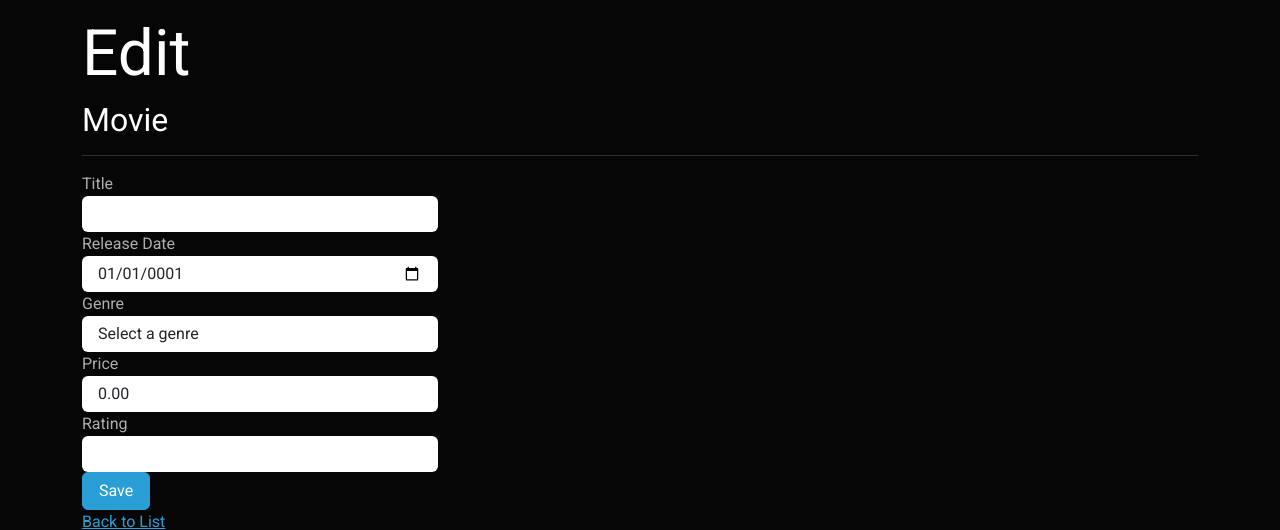
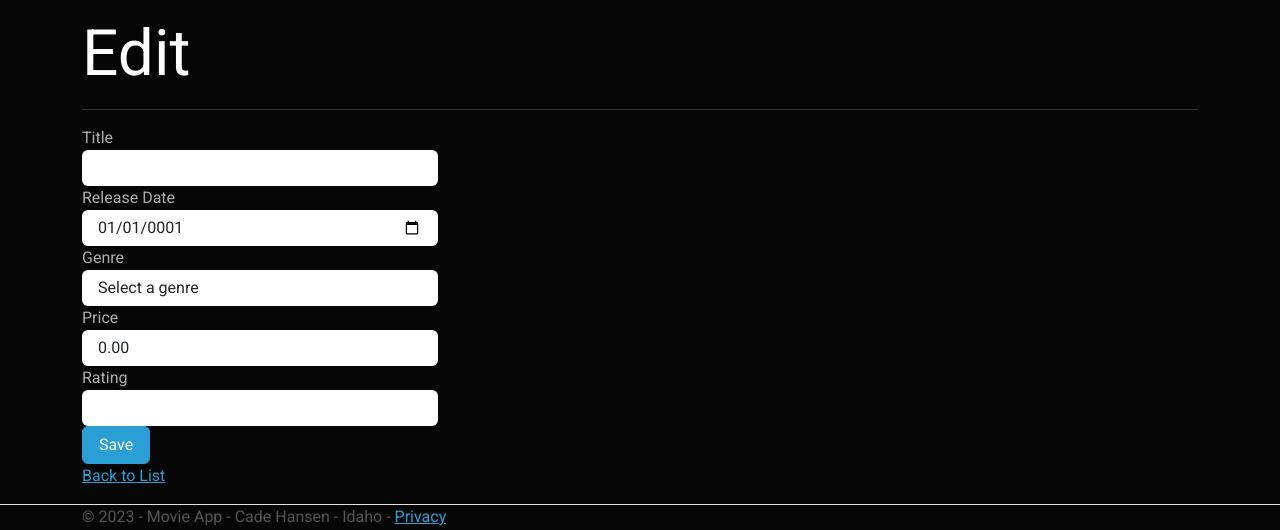
Before and after one commit to codfish81/CIT365-W2023-HansenCade, an ASP.NET Core app: template MvcMovie/Views/Movies/Edit.cshtml in a window 1280 px wide. Shown: the part 57-587 px from the top of the page. Run offline with ASP.NET Core 8, Linux system fonts and the light colour scheme; the template is opened without the code that fills it, so the values that code supplies are empty.

Commit message:
Updated view pages with title of movie heading

```diff
--- a/MvcMovie/Views/Movies/Create.cshtml
+++ b/MvcMovie/Views/Movies/Create.cshtml
@@ -6,7 +6,7 @@
 
 <h1>Create</h1>
 
-<h4>Movie</h4>
+<h4>New Movie</h4>
 <hr />
 <div class="row">
     <div class="col-md-4">
--- a/MvcMovie/Views/Movies/Delete.cshtml
+++ b/MvcMovie/Views/Movies/Delete.cshtml
@@ -8,7 +8,8 @@
 
 <h3>Are you sure you want to delete this?</h3>
 <div>
-    <h4>Movie</h4>
+    @*<h4>Movie</h4>*@
+    <h4>@Html.DisplayFor(modelItem => Model.Title)</h4>
     <hr />
     <dl class="row">
         <dt class = "col-sm-2">
--- a/MvcMovie/Views/Movies/Edit.cshtml
+++ b/MvcMovie/Views/Movies/Edit.cshtml
@@ -6,7 +6,8 @@
 
 <h1>Edit</h1>
 
-<h4>Movie</h4>
+@*<h4>Movie</h4>*@
+<h4>@Html.DisplayFor(modelItem => Model.Title)</h4>
 <hr />
 <div class="row">
     <div class="col-md-4">
--- a/MvcMovie/Views/Movies/Index.cshtml
+++ b/MvcMovie/Views/Movies/Index.cshtml
@@ -12,8 +12,9 @@
 <form asp-controller="Movies" asp-action="Index" method="get">
     <p>
 
+        Genre:
         <select asp-for="MovieGenre" asp-items="Model.Genres">
-            <option value="">All</option>
+             <option value="">All</option>
         </select>
 
         Title: <input type="text" asp-for="SearchString" />
```
